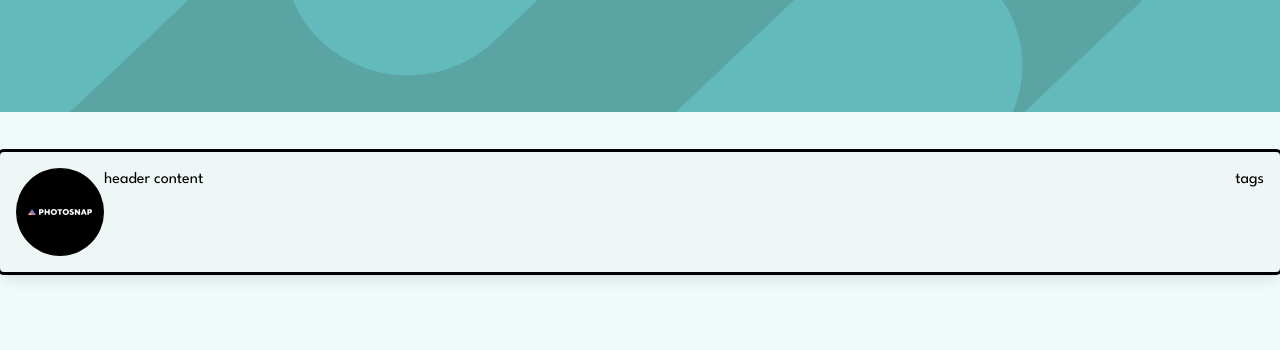
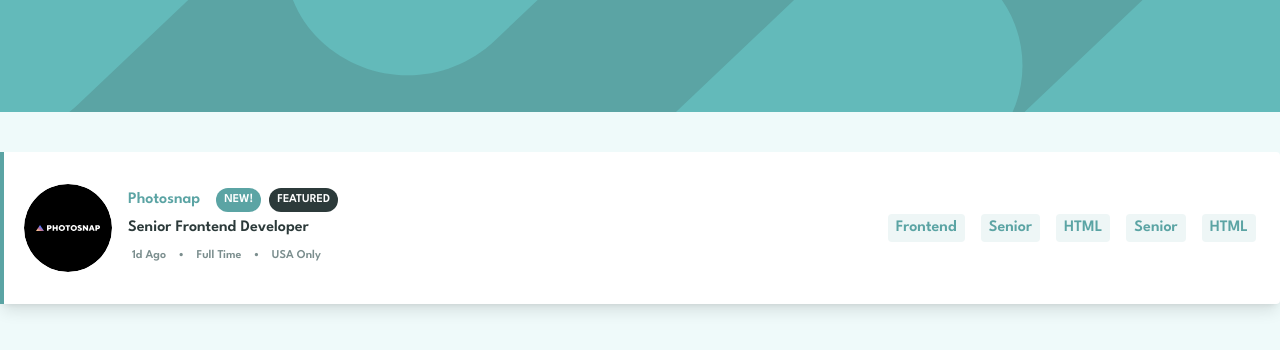
Before and after one commit to reline-digital/job-listings, a Next.js app in the folder apps/frontend/: page / in a window 1280 px wide. Shown: the top 350 px of the page. Built offline with nearby package versions, Linux system fonts and the light colour scheme.

Commit message:
Feat: Card base style

```diff
--- a/apps/frontend/package.json
+++ b/apps/frontend/package.json
@@ -26,7 +26,6 @@
     "@types/react-dom": "^18.2.18",
     "autoprefixer": "^10.4.18",
     "postcss": "^8.4.35",
-    "prettier": "^3.2.5",
     "prettier-plugin-tailwindcss": "^0.5.12",
     "tailwindcss": "^3.4.1",
     "typescript": "^5.3.3"
--- a/apps/frontend/src/components/Card.tsx
+++ b/apps/frontend/src/components/Card.tsx
@@ -3,19 +3,46 @@ import React from 'react'
 
 export function Card() {
   return (
-    <div className="flex justify-between rounded bg-tertiary p-4 shadow-lg outline">
-      <div className="flex">
+    <div className="before:bg-primary relative flex flex-col justify-between gap-4 rounded bg-white p-4 font-semibold shadow-lg before:absolute before:left-0 before:top-0 before:z-10 before:h-full before:w-1  md:flex-row md:px-6 md:py-8">
+      <div className="md:flex md:items-center md:gap-4">
         <Image
           src="/assets/images/company-logo.svg"
           alt="logo"
-          className="h-auto w-auto"
+          className="-mt-11 h-14 w-14 rounded-full md:static md:mt-0 md:h-auto md:w-auto"
           width={40}
           height={40}
         />
-        <div>header content</div>
+        <div className="mt-4 flex w-full flex-col gap-1 md:mt-0">
+          <div className="flex gap-4">
+            <span className="text-primary">Photosnap</span>
+            <div className="flex gap-2 uppercase text-white">
+              <span className="bg-primary rounded-full px-2 py-1 text-xs">
+                new!
+              </span>
+              <span className="bg-secondary rounded-full px-2 py-1 text-xs">
+                featured
+              </span>
+            </div>
+          </div>
+          <h2 className="text-secondary capitalize">
+            senior frontend developer
+          </h2>
+          <div className="text-secondary-light flex flex-wrap items-center gap-2 text-xs capitalize">
+            <span className="p-1">1d ago</span>
+            <span>&#x2022;</span>
+            <span className="p-1">full time</span>
+            <span>&#x2022;</span>
+            <span className="p-1">USA only</span>
+          </div>
+        </div>
       </div>
-      <div>
-        <span>tags</span>
+      <hr className="md:hidden" />
+      <div className="text-primary flex flex-wrap items-center gap-4 capitalize">
+        <span className="bg-tertiary rounded px-2 py-0.5">frontend</span>
+        <span className="bg-tertiary rounded px-2 py-0.5">senior</span>
+        <span className="bg-tertiary rounded px-2 py-0.5">HTML</span>
+        <span className="bg-tertiary rounded px-2 py-0.5">senior</span>
+        <span className="bg-tertiary rounded px-2 py-0.5">HTML</span>
       </div>
     </div>
   )
```
Also changed, not shown: 2 other files (tests, documents, lock files or other folders).
